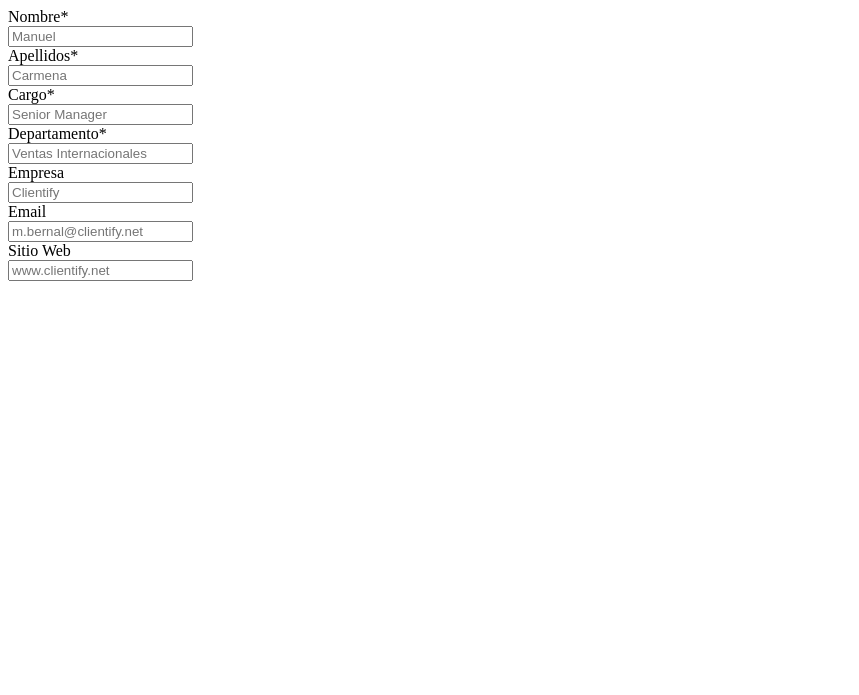
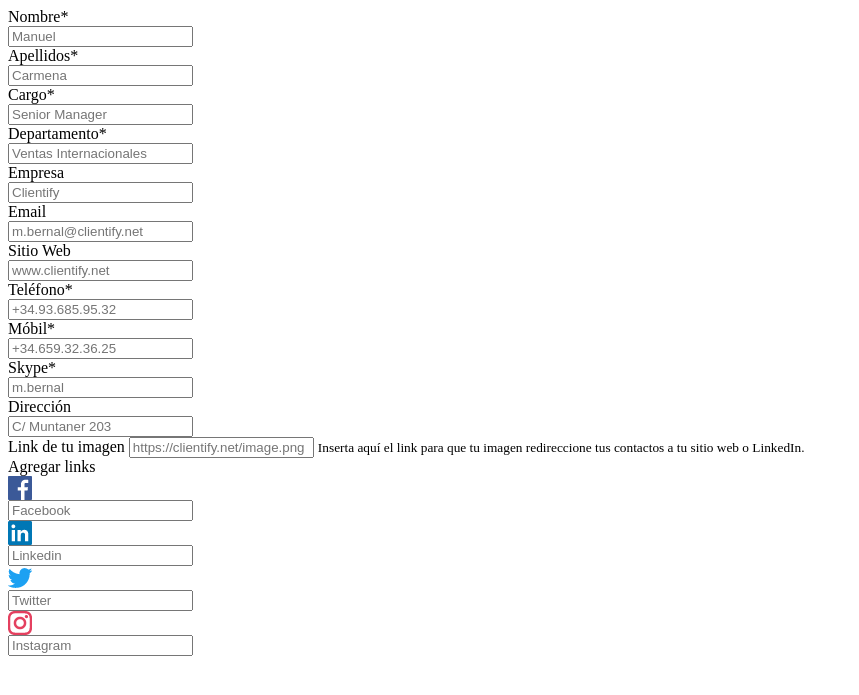
Before and after one commit to storrellas/signature_generator, a Django app: template ui/templates/tabs/general.html in a window 1280 px wide. Shown: the top 695 px of the page, without its empty margins (0-859 px from the left). Run offline with Django 3.2, Linux system fonts and the light colour scheme; the template is opened without the code that fills it, so the values that code supplies are empty.

Commit message:
ENH: Adding feedback from francisco

```diff
--- a/ui/templates/tabs/general.html
+++ b/ui/templates/tabs/general.html
@@ -1,3 +1,5 @@
+{% load staticfiles %}
+
 <div class="form-group row">
   <label for="name-input" class="col-4 col-form-label">Nombre*</label>
   <div class="col-8">
@@ -40,3 +42,76 @@
     <input class="form-control signature-field" type="text" placeholder="www.clientify.net" id="website-input">
   </div>
 </div>
+
+<div class="form-group row">
+  <label for="example-text-input" class="col-4 col-form-label">Teléfono*</label>
+  <div class="col-8">
+    <input class="form-control signature-field" type="text" placeholder="+34.93.685.95.32" id="phone-input">
+  </div>
+</div>
+<div class="form-group row">
+  <label for="example-search-input" class="col-4 col-form-label">Móbil*</label>
+  <div class="col-8">
+    <input class="form-control signature-field" type="search" placeholder="+34.659.32.36.25" id="cell-input">
+  </div>
+</div>
+<div class="form-group row">
+  <label for="example-email-input" class="col-4 col-form-label">Skype*</label>
+  <div class="col-8">
+    <input class="form-control signature-field" type="email" placeholder="m.bernal" id="skype-input">
+  </div>
+</div>
+<div class="form-group row">
+  <label for="example-url-input" class="col-4 col-form-label">Dirección</label>
+  <div class="col-8">
+    <input class="form-control signature-field" type="url" placeholder="C/ Muntaner 203" id="address-input">
+  </div>
+</div>
+
+<div class="form-group">
+  <label for="">Link de tu imagen</label>
+  <input type="text" class="form-control signature-field" id="image-input" aria-describedby="emailHelp" placeholder="https://clientify.net/image.png">
+  <small id="imageHelp" class="form-text text-muted">
+    Inserta aquí el link para que tu imagen redireccione tus contactos a tu sitio web o LinkedIn.
+  </small>
+</div>
+
+
+<div class="row">
+  <div class="col-md-12">
+    <label for="">Agregar links</label>
+  </div>
+</div>
+
+<div class="form-group row">
+    <div class="col-md-1">
+      <img alt="Facebook" src="{% static 'img/facebook.png' %}" width="24px"></img>
+    </div>
+    <div class="col-md-11">
+      <input class="form-control signature-field" type="text" placeholder="Facebook" id="facebook-input">
+    </div>
+</div>
+<div class="form-group row">
+    <div class="col-md-1">
+      <img alt="Linkedin" src="{% static 'img/linkedin.png' %}" width="24px"></img>
+    </div>
+    <div class="col-md-11">
+      <input class="form-control signature-field" type="text" placeholder="Linkedin" id="linkedin-input">
+    </div>
+</div>
+<div class="form-group row">
+    <div class="col-md-1">
+      <img alt="Twitter" src="{% static 'img/twitter.png' %}" width="24px"></img>
+    </div>
+    <div class="col-md-11">
+      <input class="form-control signature-field" type="text" placeholder="Twitter" id="twitter-input">
+    </div>
+</div>
+<div class="form-group row">
+    <div class="col-md-1">
+      <img alt="Instagram" src="{% static 'img/instagram.png' %}" width="24px"></img>
+    </div>
+    <div class="col-md-11">
+      <input class="form-control signature-field" type="text" placeholder="Instagram" id="instagram-input">
+    </div>
+</div>
```
Also changed, not shown: ui/templates/signature.html (+4 -6 lines).
